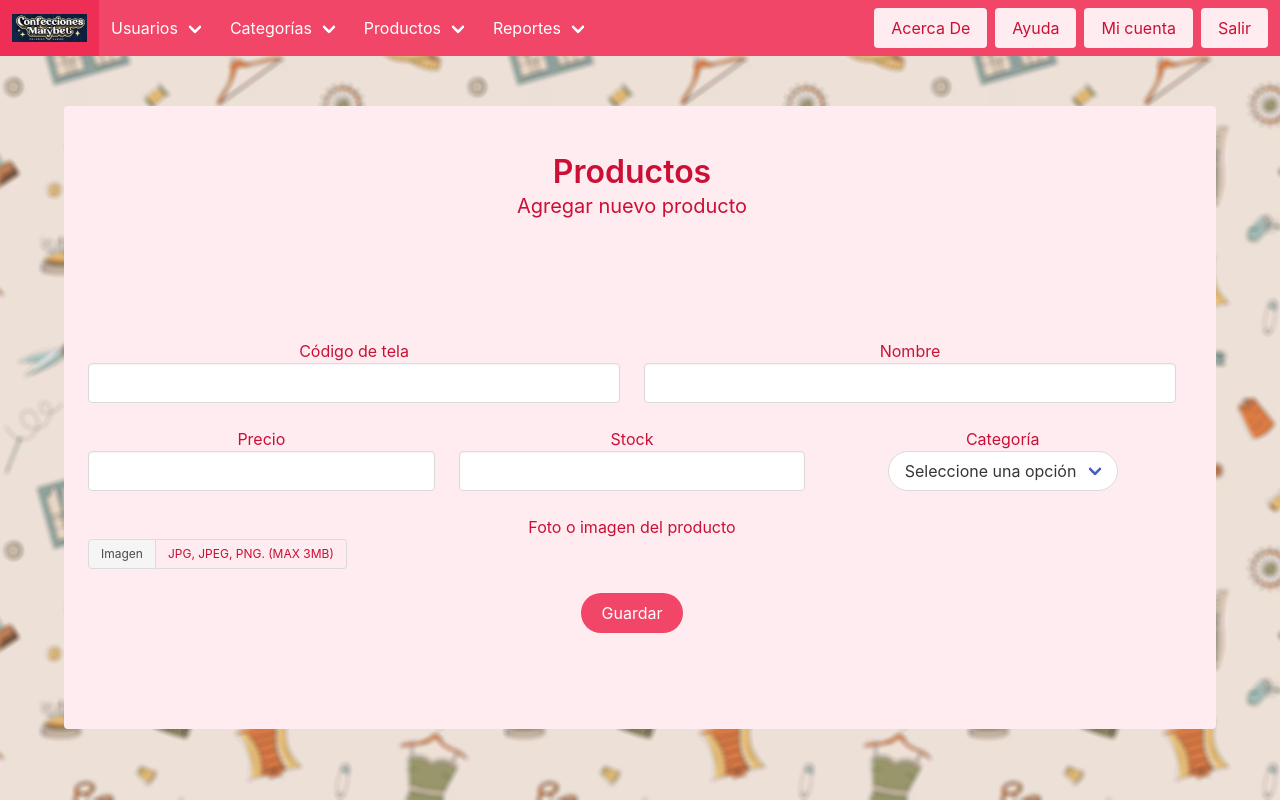
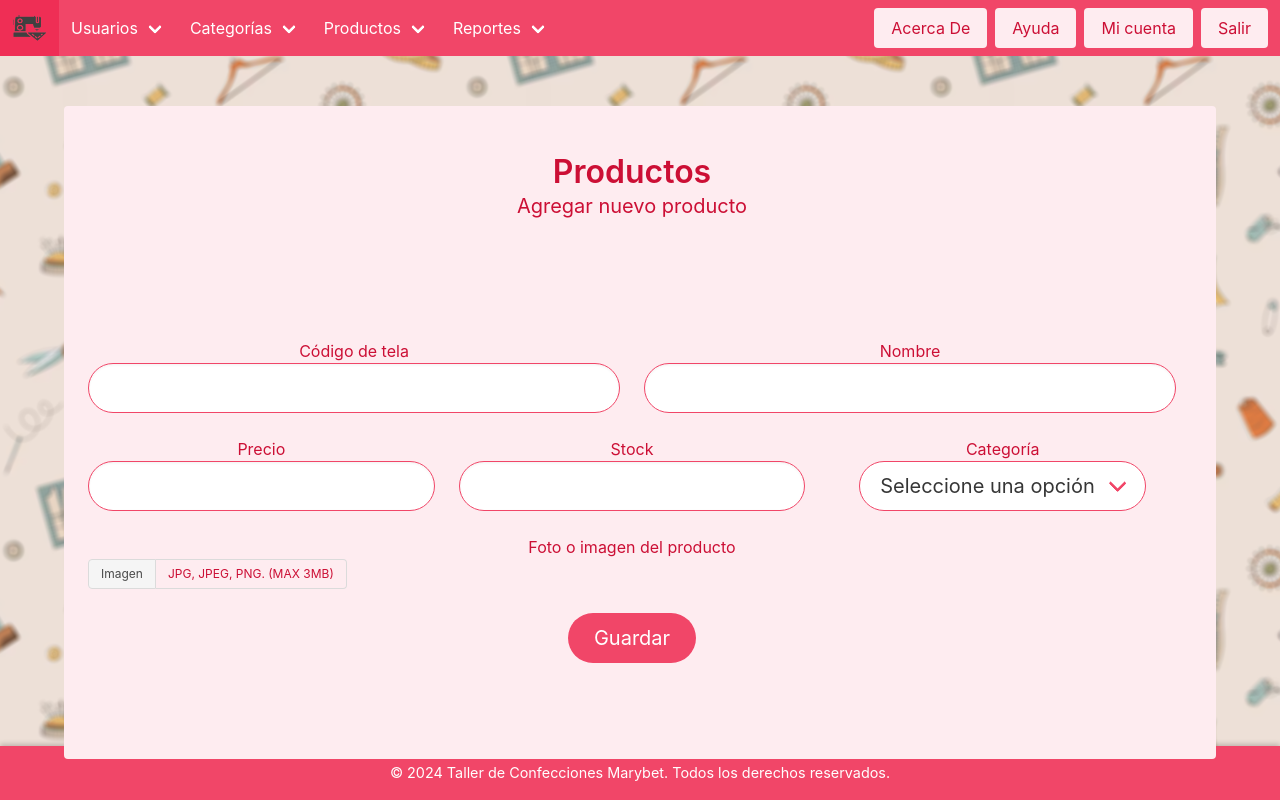
Before and after one commit to Proyecto-Confecciones-Marybet/confecciones-marybet, a PHP site: page /confecciones-marybet/index.php?vista=product_new in a window 1280 px wide. Run offline with PHP 8.4, Linux system fonts and the light colour scheme; a user stored in the database is signed in; data that the repository does not hold is empty.

Commit message:
Implementación de footer y modificación de apariencia de los input de texto.

```diff
--- /dev/null
+++ b/Inventario/INVENTARIO/inc/footer.php
@@ -0,0 +1,14 @@
+<footer style="
+    background-color: #F14668;
+    color: white;
+    text-align: center;
+    padding: 1rem 0;
+    position: fixed;
+    bottom: 0;
+    width: 100%;
+    box-shadow: 0px -2px 5px rgba(0, 0, 0, 0.2);
+">
+    <p style="margin: 0; font-size: 0.9rem;">
+        &copy; <?php echo date("Y"); ?> Taller de Confecciones Marybet. Todos los derechos reservados.
+    </p>
+</footer>
--- a/Inventario/INVENTARIO/inc/navbar.php
+++ b/Inventario/INVENTARIO/inc/navbar.php
@@ -2,7 +2,7 @@
 
     <div class="navbar-brand">
         <a class="navbar-item" href="index.php?vista=home">
-        <img src="./img/logo.png" width="75" height="34">
+        <img src="http://localhost/confecciones-marybet/inventario/INVENTARIO/img/logo.png" width="35" height="100">
         </a>
 
         <a role="button" class="navbar-burger" aria-label="menu" aria-expanded="false" data-target="navbarBasicExample">
--- a/Inventario/INVENTARIO/index.php
+++ b/Inventario/INVENTARIO/index.php
@@ -22,6 +22,8 @@
 
                 include "./inc/navbar.php";
 
+                include "./inc/footer.php";
+
                 include "./vistas/".$_GET['vista'].".php";
 
                 include "./inc/script.php";
--- a/Inventario/INVENTARIO/vistas/category_new.php
+++ b/Inventario/INVENTARIO/vistas/category_new.php
@@ -12,18 +12,18 @@
 		  	<div class="column">
 		    	<div class="control">
 					<label>Categoría de producto</label>
-				  	<input class="input" type="text" name="categoria_nombre" pattern="[a-zA-Z0-9áéíóúÁÉÍÓÚñÑ ]{4,50}" maxlength="50" required >
+				  	<input class="input is-rounded is-danger is-medium" type="text" name="categoria_nombre" pattern="[a-zA-Z0-9áéíóúÁÉÍÓÚñÑ ]{4,50}" maxlength="50" required >
 				</div>
 		  	</div>
 		  	<div class="column">
 		    	<div class="control">
 					<label>Ubicación</label>
-				  	<input class="input" type="text" name="categoria_ubicacion" pattern="[a-zA-Z0-9áéíóúÁÉÍÓÚñÑ ]{5,150}" maxlength="150" >
+				  	<input class="input is-rounded is-danger is-medium" type="text" name="categoria_ubicacion" pattern="[a-zA-Z0-9áéíóúÁÉÍÓÚñÑ ]{5,150}" maxlength="150" >
 				</div>
 		  	</div>
 		</div>
 		<p class="has-text-centered">
-			<button type="submit" class="button is-danger animado is-rounded">Guardar</button>
+			<button type="submit" class="button is-danger animado is-rounded is-medium">Guardar</button>
 		</p>
 	</form>
 </div>
--- a/Inventario/INVENTARIO/vistas/category_search.php
+++ b/Inventario/INVENTARIO/vistas/category_search.php
@@ -19,10 +19,10 @@
                 <input type="hidden" name="modulo_buscador" value="categoria">
                 <div class="field is-grouped">
                     <p class="control is-expanded">
-                        <input class="input is-rounded" type="text" name="txt_buscador" placeholder="¿Qué estas buscando?" pattern="[a-zA-Z0-9áéíóúÁÉÍÓÚñÑ ]{1,30}" maxlength="30" >
+                        <input class="input is-rounded is-danger is-medium" type="text" name="txt_buscador" placeholder="¿Qué estas buscando?" pattern="[a-zA-Z0-9áéíóúÁÉÍÓÚñÑ ]{1,30}" maxlength="30" >
                     </p>
                     <p class="control">
-                        <button class="button is-danger animado " type="submit" >Buscar</button>
+                        <button class="button is-danger animado is-medium" type="submit" >Buscar</button>
                     </p>
                 </div>
             </form>
--- a/Inventario/INVENTARIO/vistas/product_new.php
+++ b/Inventario/INVENTARIO/vistas/product_new.php
@@ -16,13 +16,13 @@
 		  	<div class="column">
 		    	<div class="control">
 					<label>Código de tela</label>
-				  	<input class="input" type="text" name="producto_codigo" pattern="[a-zA-Z0-9- ]{1,70}" maxlength="70" required >
+				  	<input class="input is-rounded is-danger is-medium" type="text" name="producto_codigo" pattern="[a-zA-Z0-9- ]{1,70}" maxlength="70" required >
 				</div>
 		  	</div>
 		  	<div class="column">
 		    	<div class="control">
 					<label>Nombre</label>
-				  	<input class="input" type="text" name="producto_nombre" pattern="[a-zA-Z0-9áéíóúÁÉÍÓÚñÑ().,$#\-\/ ]{1,70}" maxlength="70" required >
+				  	<input class="input is-rounded is-danger is-medium" type="text" name="producto_nombre" pattern="[a-zA-Z0-9áéíóúÁÉÍÓÚñÑ().,$#\-\/ ]{1,70}" maxlength="70" required >
 				</div>
 		  	</div>
 		</div>
@@ -30,18 +30,18 @@
 		  	<div class="column">
 		    	<div class="control">
 					<label>Precio</label>
-				  	<input class="input" type="text" name="producto_precio" pattern="[0-9.]{1,25}" maxlength="25" required >
+				  	<input class="input is-rounded is-danger is-medium" type="text" name="producto_precio" pattern="[0-9.]{1,25}" maxlength="25" required >
 				</div>
 		  	</div>
 		  	<div class="column">
 		    	<div class="control">
 					<label>Stock</label>
-				  	<input class="input" type="text" name="producto_stock" pattern="[0-9]{1,25}" maxlength="25" required >
+				  	<input class="input is-rounded is-danger is-medium" type="text" name="producto_stock" pattern="[0-9]{1,25}" maxlength="25" required >
 				</div>
 		  	</div>
 		  	<div class="column">
 				<label>Categoría</label><br>
-		    	<div class="select is-rounded">
+		    	<div class="select is-rounded is-medium is-danger">
 				  	<select name="producto_categoria" >
 				    	<option value="" selected="" >Seleccione una opción</option>
 				    	<?php
@@ -64,9 +64,9 @@
 				<label>Foto o imagen del producto</label><br />
 				<div class="file is-small has-name">
 				  	<label class="file-label">
-				    	<input class="file-input" type="file" name="producto_foto" accept=".jpg, .png, .jpeg" >
-				    	<span class="file-cta">
-				      		<span class="file-label">Imagen</span>
+				    	<input class="file-input is-danger" type="file" name="producto_foto" accept=".jpg, .png, .jpeg" >
+				    	<span class="file-cta is-danger">
+				      		<span class="file-label is-danger">Imagen</span>
 				    	</span>
 				    	<span class="file-name">JPG, JPEG, PNG. (MAX 3MB)</span>
 				  	</label>
@@ -74,7 +74,7 @@
 			</div>
 		</div>
 		<p class="has-text-centered">
-			<button type="submit" class="button is-danger animado is-rounded">Guardar</button>
+			<button type="submit" class="button is-danger animado is-rounded is-medium">Guardar</button>
 		</p>
 	</form>
 </div>
--- a/Inventario/INVENTARIO/vistas/product_search.php
+++ b/Inventario/INVENTARIO/vistas/product_search.php
@@ -21,10 +21,10 @@
                 <input type="hidden" name="modulo_buscador" value="producto">
                 <div class="field is-grouped">
                     <p class="control is-expanded">
-                        <input class="input is-rounded" type="text" name="txt_buscador" placeholder="¿Qué estas buscando?" pattern="[a-zA-Z0-9áéíóúÁÉÍÓÚñÑ ]{1,30}" maxlength="30" >
+                        <input class="input is-rounded is-danger is-medium" type="text" name="txt_buscador" placeholder="¿Qué estas buscando?" pattern="[a-zA-Z0-9áéíóúÁÉÍÓÚñÑ ]{1,30}" maxlength="30" >
                     </p>
                     <p class="control">
-                        <button class="button is-danger animado" type="submit" >Buscar</button>
+                        <button class="button is-danger animado is-medium" type="submit" >Buscar</button>
                     </p>
                 </div>
             </form>
--- a/Inventario/INVENTARIO/vistas/user_search.php
+++ b/Inventario/INVENTARIO/vistas/user_search.php
@@ -20,10 +20,10 @@
                 <input type="hidden" name="modulo_buscador" value="usuario">
                 <div class="field is-grouped">
                     <p class="control is-expanded">
-                        <input class="input is-rounded" type="text" name="txt_buscador" placeholder="¿Qué estas buscando?" pattern="[a-zA-Z0-9áéíóúÁÉÍÓÚñÑ ]{1,30}" maxlength="30" >
+                        <input class="input is-rounded is-danger is-medium" type="text" name="txt_buscador" placeholder="¿Qué estas buscando?" pattern="[a-zA-Z0-9áéíóúÁÉÍÓÚñÑ ]{1,30}" maxlength="30" >
                     </p>
                     <p class="control">
-                        <button class="button is-danger animado" type="submit" >Buscar</button>
+                        <button class="button is-danger animado is-medium" type="submit" >Buscar</button>
                     </p>
                 </div>
             </form>
```
Also changed, not shown: Inventario/INVENTARIO/css/estilos.css (line endings or trailing spaces), Inventario/INVENTARIO/img/logo.png.
